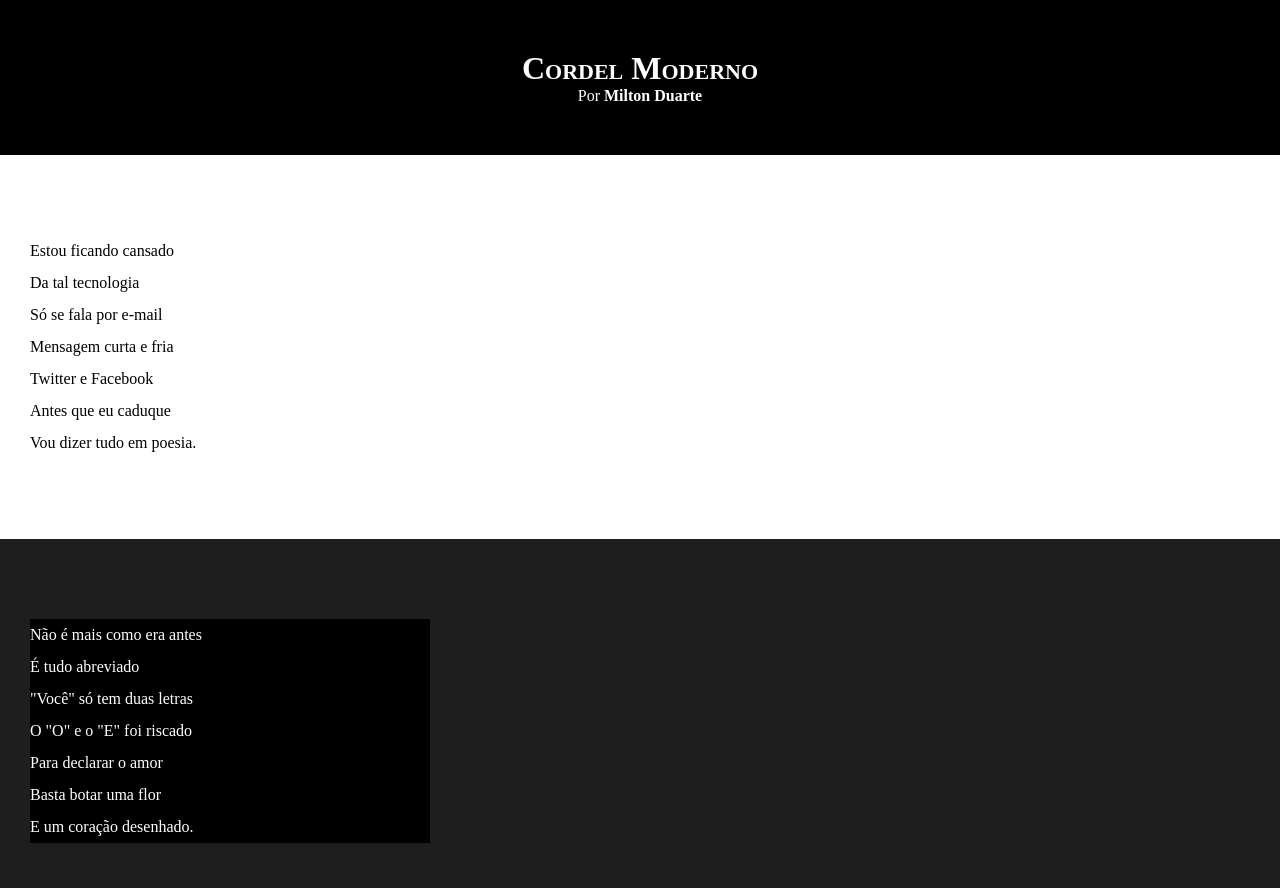
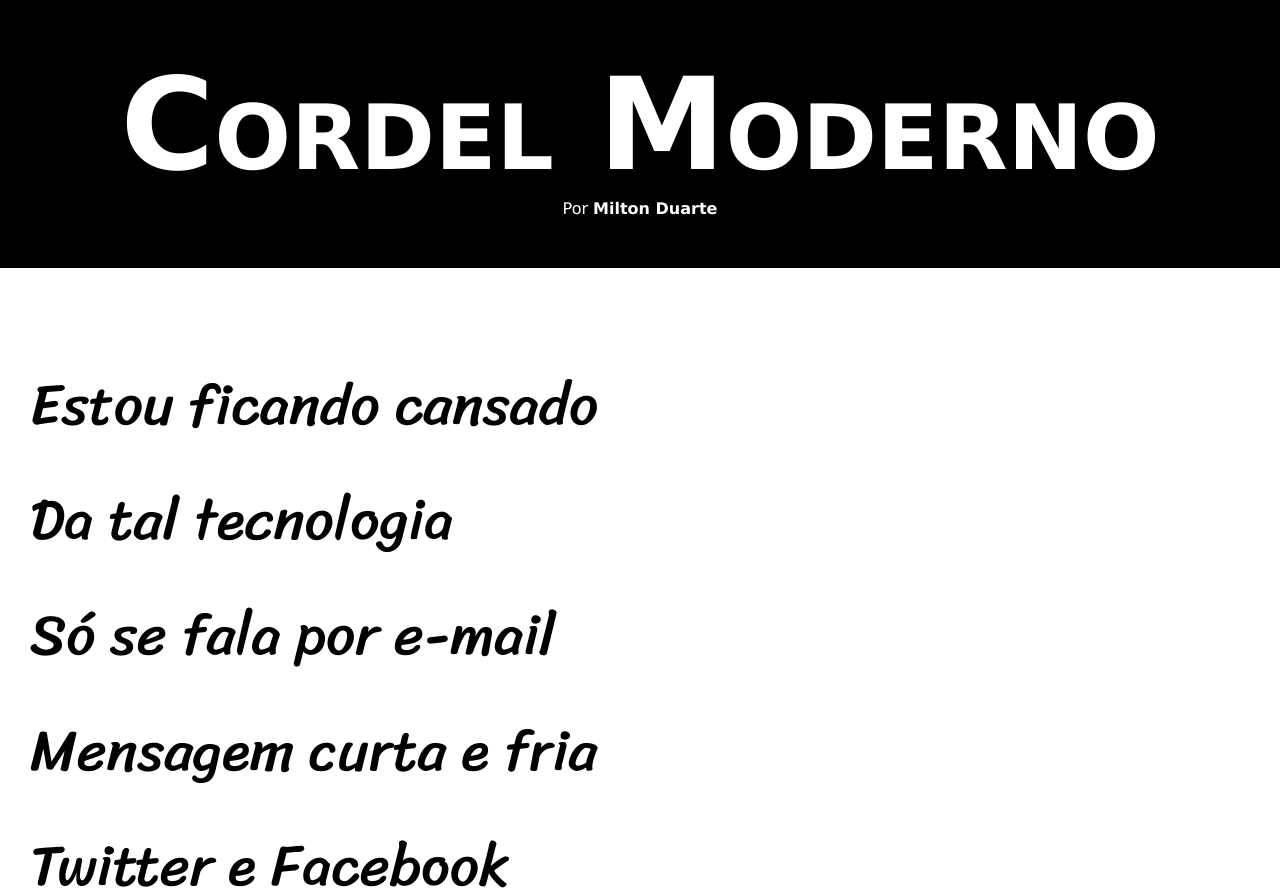
Before and after one commit to eurico123/html-css-henrique, a plain HTML site: page desafios/d012/index.html in a window 1280 px wide. Shown: the top 888 px of the page. Drawn offline with Linux system fonts and the light colour scheme.

Commit message:
atualizei estilo do desafio 12

```diff
--- a/desafios/d012/estilo/style.css
+++ b/desafios/d012/estilo/style.css
@@ -1,13 +1,27 @@
 @charset "UTF-8";
+
+@import url('https://fonts.googleapis.com/css2?family=Passion+One:wght@400;700;900&display=swap');
+
+@import url('https://fonts.googleapis.com/css2?family=Sriracha&display=swap');
+
+
+:root {
+    --fonte1: Verdana, Geneva, Tahoma, sans-serif;
+    --fonte2: 'Passion One', cursive;
+    --fonte3: 'Sriracha', cursive;
+}
 
 * {
     margin: 0px;
     padding: 0px;
+    font-size: 1em;
 }
 
 html, body {
     background-color: darkgray;
     min-height: 100vh;
+    font-family: var(--fonte1);
+
 }
 
 header {
@@ -19,6 +33,9 @@ header {
 header > h1 {
     padding-top: 50px;
     font-variant: small-caps;
+    font-family: var(--fonte1);
+    font-size: 10vw;
+
 }
 
 header > p {
@@ -40,6 +57,8 @@ section {
     padding-bottom: 10vh;
     line-height: 2em;
     padding-left: 30px;
+    font-family: var(--fonte3);
+    font-size: 4.5vw;
 }
 
 section.normal {
@@ -53,7 +72,8 @@ section.imagem {
 }
 
 section.imagem > p {
-    width: 400px;
+    display: inline-block;
+    padding: 5px;
     background-color: black;
 }
 
```
